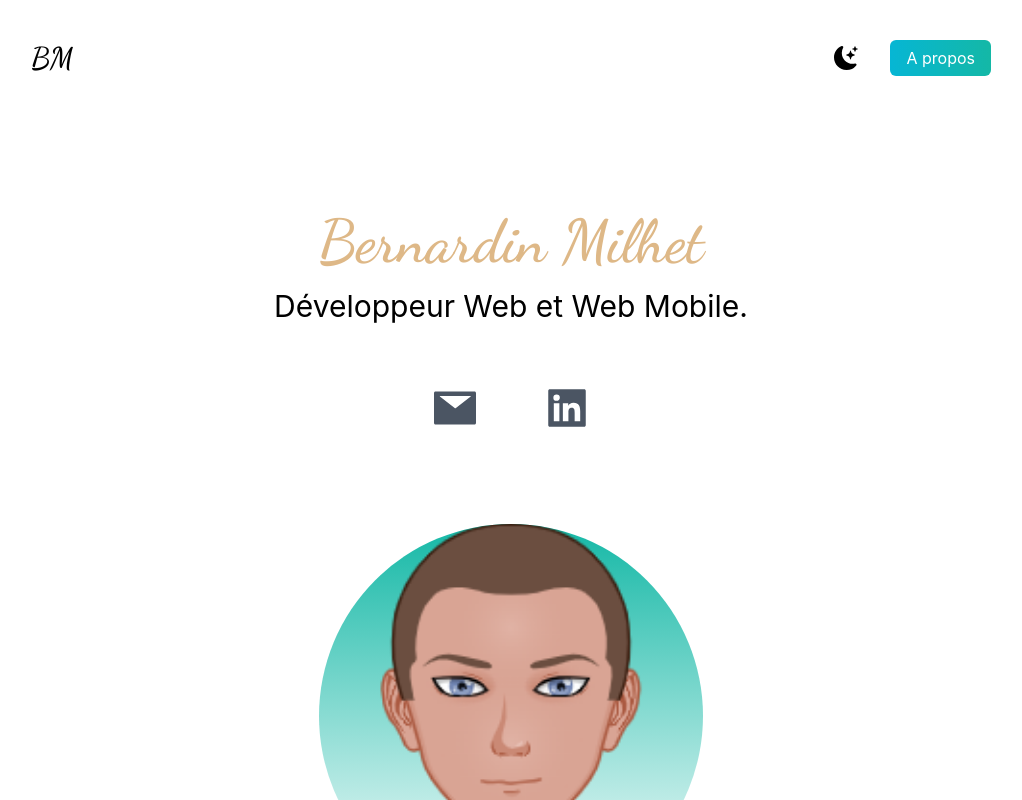
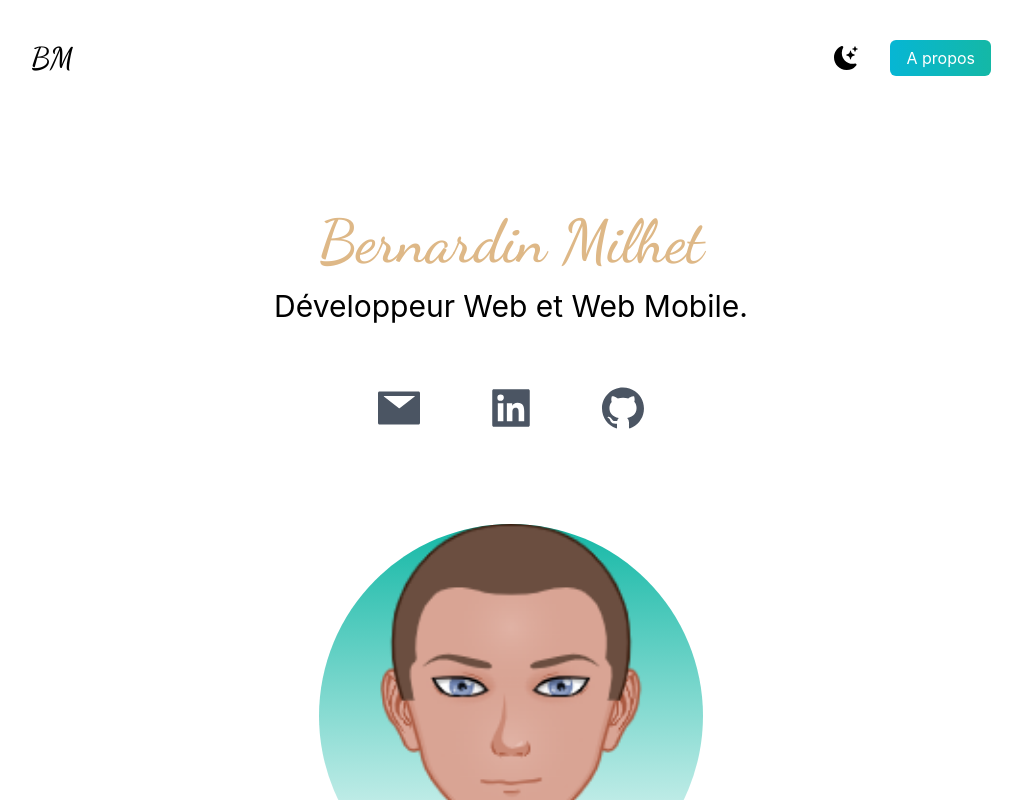
Before and after one commit to Kelhann2608/NextJs-portfolio, a Next.js app: page / in a window 1280 px wide. Shown: the top 800 px of the page, without its empty margins (129-1151 px from the left). Built offline with nearby package versions, Linux system fonts and the light colour scheme.

Commit message:
ajout bouton github

```diff
--- a/pages/index.js
+++ b/pages/index.js
@@ -1,7 +1,7 @@
 import Head from "next/head";
 import { useState } from "react";
 import { BsFillMoonStarsFill } from "react-icons/bs";
-import { AiFillLinkedin, AiFillMail } from "react-icons/ai";
+import { AiFillGithub, AiFillLinkedin, AiFillMail } from "react-icons/ai";
 import Image from "next/image";
 import Avatar from "../public/Avatar.png";
 import BCT from "../public/BCT.jpg";
@@ -49,7 +49,9 @@ export default function Home() {
           <div className="flex justify-center gap-16 py-3 text-5xl text-gray-600 dark:text-gray-300">
             <a href="mailto:bernardin2608@gmail.com" aria-label="adresse email"><AiFillMail /></a>
             <a href="https://www.linkedin.com/in/bernardin-milhet-a590b1149/" aria-label="lien linkedin"><AiFillLinkedin /></a>
+            <a href="https://github.com/Kelhann2608/" aria-label="lien linkedin"><AiFillGithub /></a>
           </div>
+
           <div className="relative mx-auto mt-20 overflow-hidden rounded-full bg-gradient-to-b from-teal-500 w-80 h-80 md:h-96 md:w-96">
             <Image src={Avatar} layout="fill" objectFit="cover" />
           </div>
```
